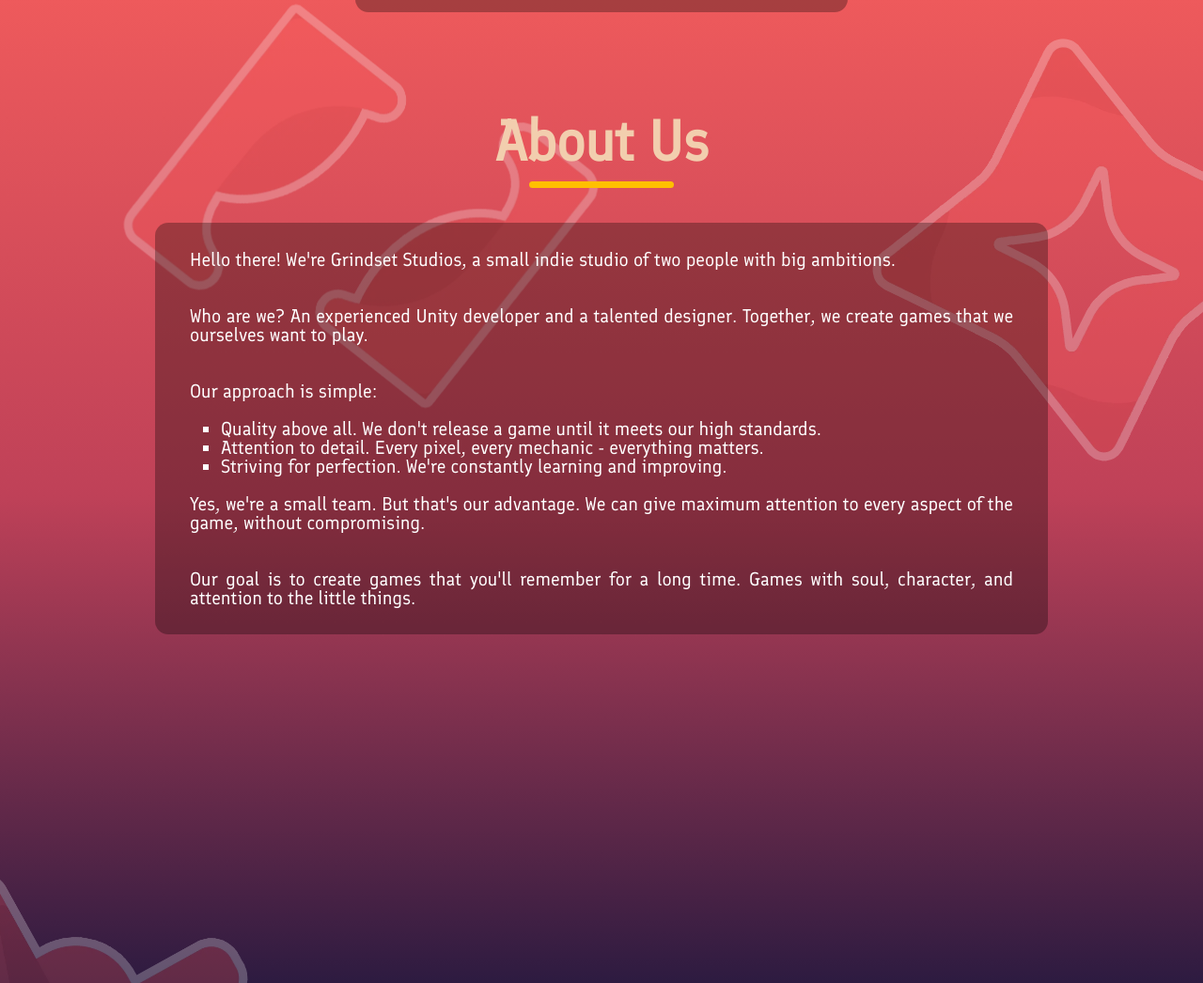
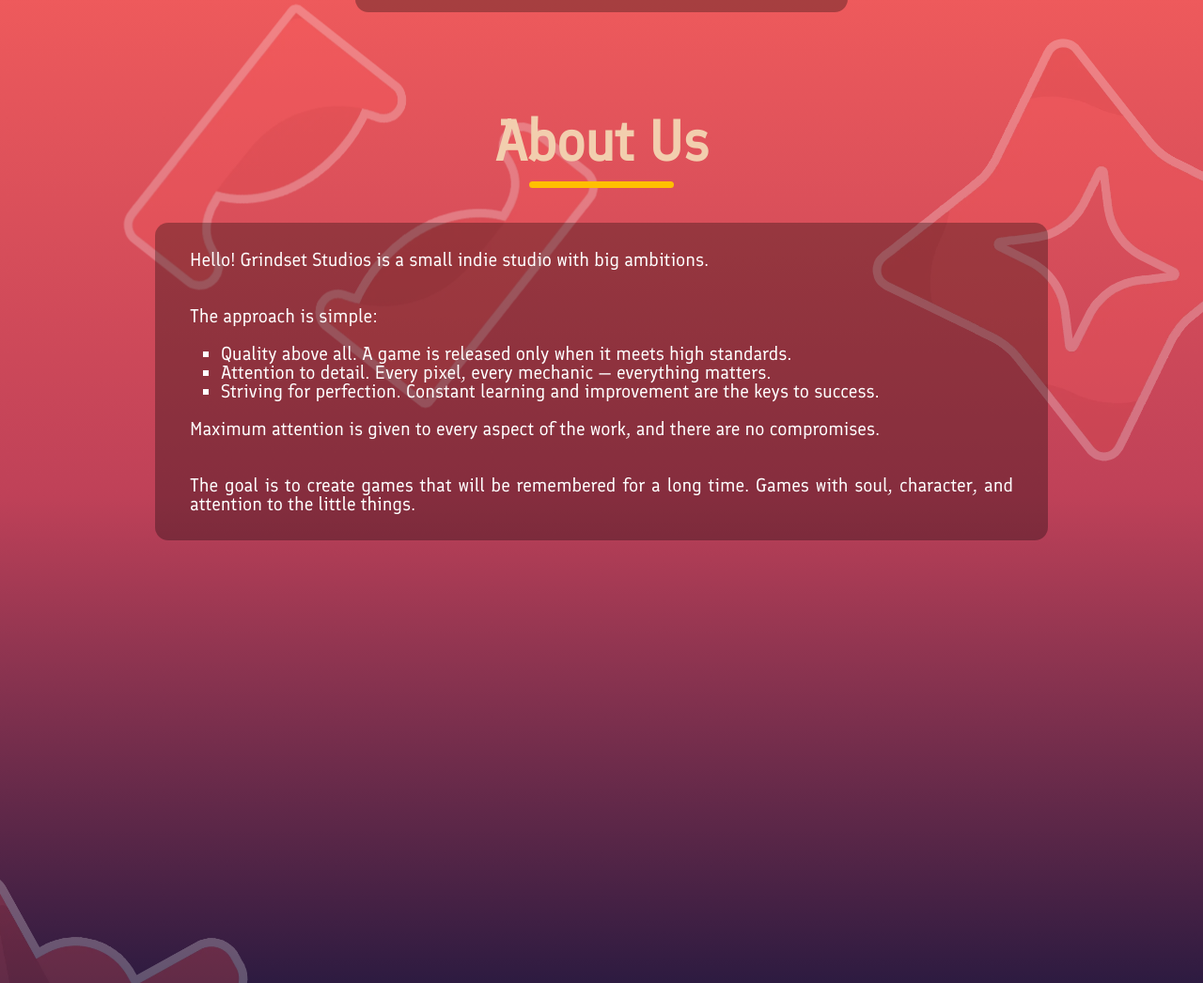
Before and after one commit to GrindsetStudios/grindsetstudios.github.io, an Eleventy site: page index.html in a window 1280 px wide. Shown: the part 2870-3916 px from the top of the page at 94% size. Built offline with nearby package versions, Linux system fonts and the light colour scheme; Eleventy itself is replaced by a stand-in of ours; files that its build step writes are made by us from their sources.

Commit message:
Update index.html
Update About Us

```diff
--- a/index.html
+++ b/index.html
@@ -256,20 +256,16 @@
                     <h2 class="content-title">About Us</h2>
                     <div class="separation"></div>
                     <div class="content-about">
-                        <p>Hello there! We're Grindset Studios, a small indie studio of two people with big ambitions.
+                        <p>Hello! Grindset Studios is a small indie studio with big ambitions.
                         </p>
-                        <p>Who are we? An experienced Unity developer and a talented designer. Together, we create games
-                            that we ourselves want to play.</p>
-                        <p>Our approach is simple:</p>
+                        <p>The approach is simple:</p>
                         <ol>
-                            <li>Quality above all. We don't release a game until it meets our high standards.</li>
-                            <li>Attention to detail. Every pixel, every mechanic - everything matters.</li>
-                            <li>Striving for perfection. We're constantly learning and improving.</li>
+                            <li>Quality above all. A game is released only when it meets high standards.</li>
+                            <li>Attention to detail. Every pixel, every mechanic — everything matters.</li>
+                            <li>Striving for perfection. Constant learning and improvement are the keys to success.</li>
                         </ol>
-                        <p>Yes, we're a small team. But that's our advantage. We can give maximum attention to every
-                            aspect of the game, without compromising.</p>
-                        <p>Our goal is to create games that you'll remember for a long time. Games with soul, character,
-                            and attention to the little things.</p>
+                        <p>Maximum attention is given to every aspect of the work, and there are no compromises.</p>
+                        <p>The goal is to create games that will be remembered for a long time. Games with soul, character, and attention to the little things.</p>
                     </div>
                 </div>
             </div>
```
